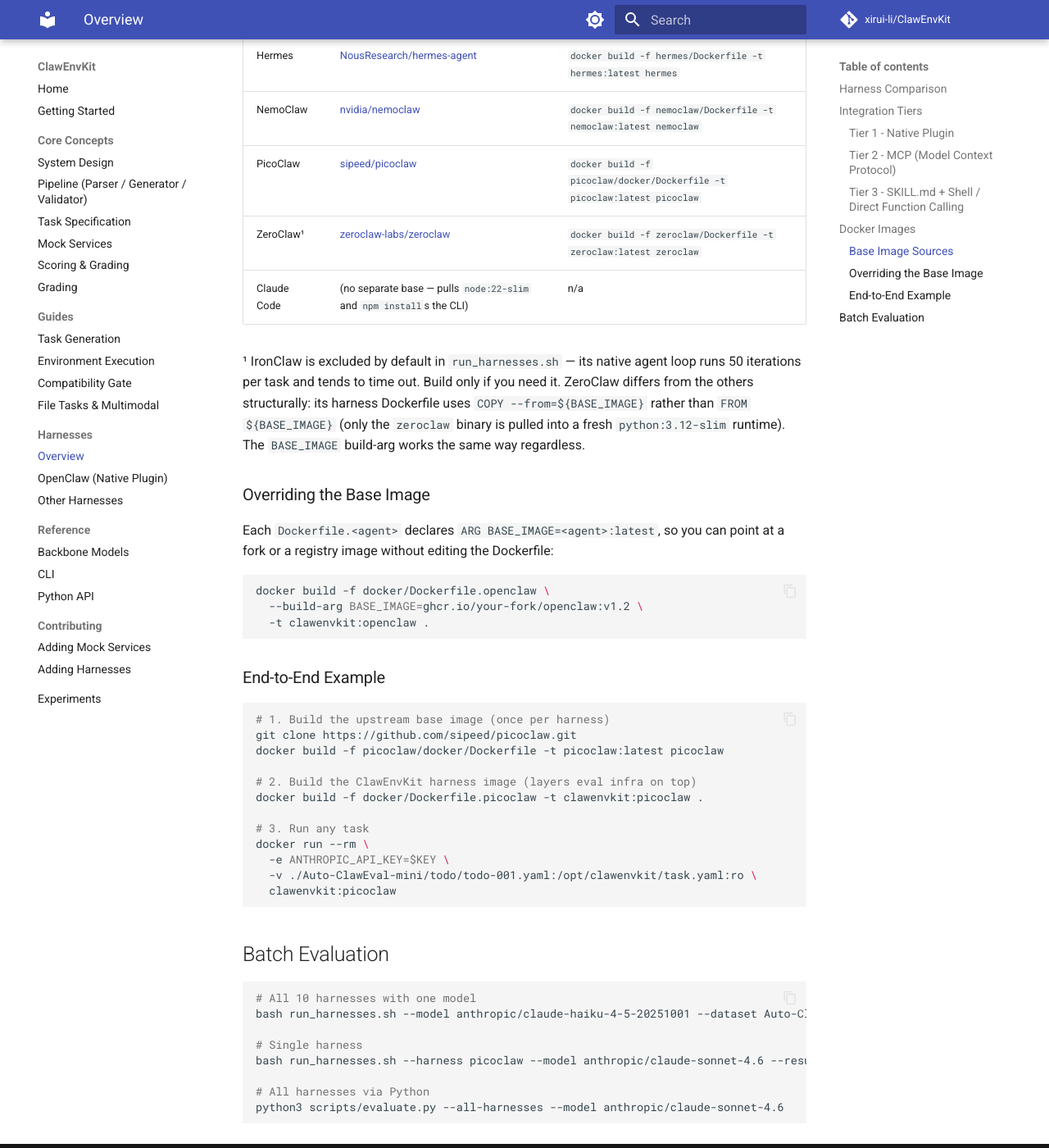
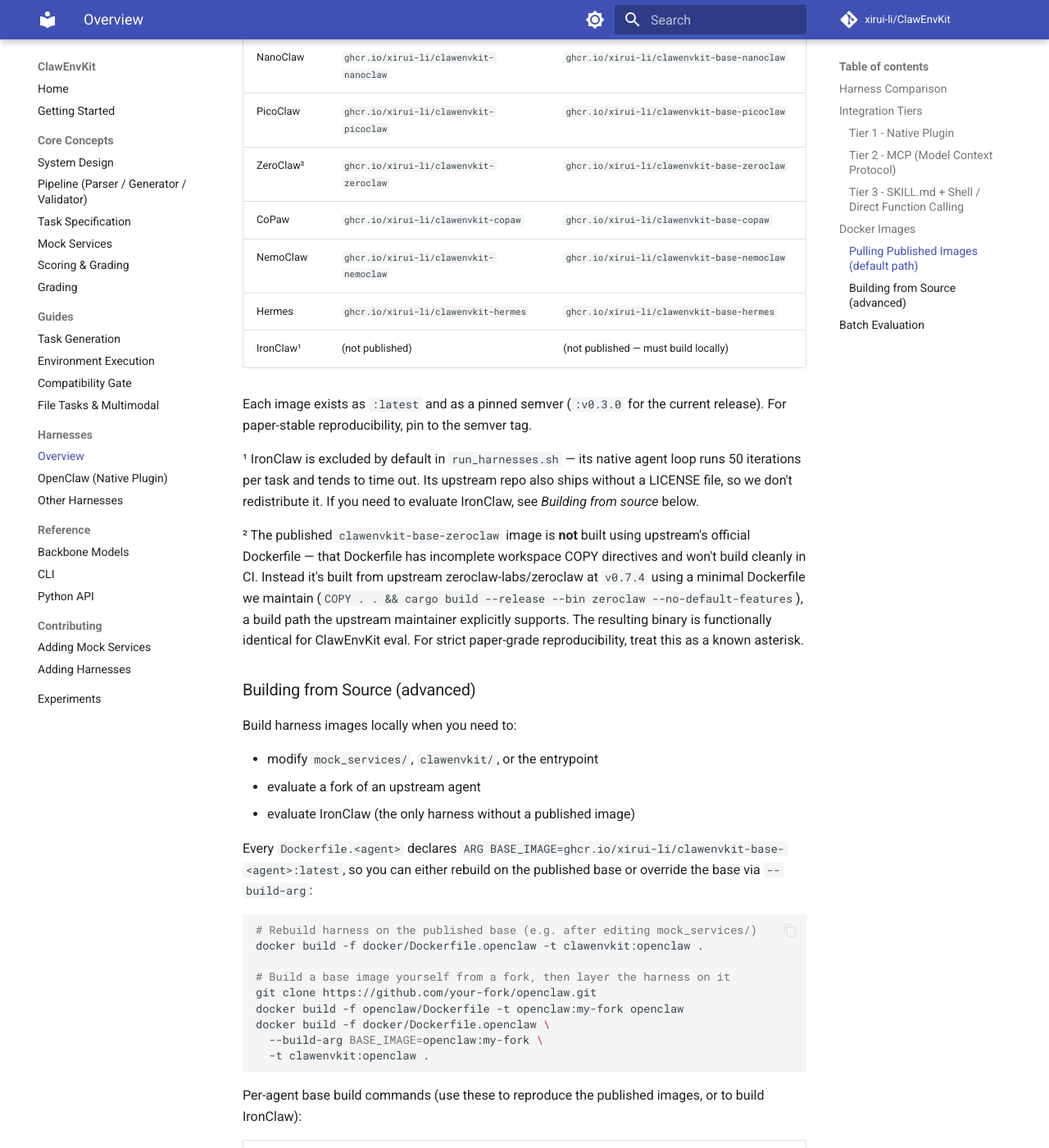
Before and after one commit to xirui-li/ClawEnvKit, an MkDocs documentation site: the page built from docs/agents/index.md, in a window 1280 px wide and 1400 px high, scrolled down 2590 px. Shown: the whole window at 82% size. Built offline with MkDocs 1.6.1 and Material for MkDocs 9.7.7, drawn with Linux system fonts in a browser that asks for light colours; comment, search, counter and statistics services are not loaded; some of the changed text lies outside the part shown.

Commit message:
Switch default base image to GHCR + reframe docs around docker pull
The publish workflow has produced both layers (base + harness) for 7 of 8
harnesses on GHCR (claudecode + openclaw + nanoclaw + copaw + hermes +
nemoclaw + picoclaw + zeroclaw). With those images public, we can now
make `docker pull` the default install path instead of asking users to
build 8 base images by hand.

Default flip — 7 Dockerfile.<agent> (all but ironclaw):
- ARG BASE_IMAGE flips from `<agent>:latest` to
  `ghcr.io/xirui-li/clawenvkit-base-<agent>:latest`. A fresh `docker build
  -f docker/Dockerfile.<agent> .` now pulls the base from GHCR with no
  manual setup.
- Header comments swapped: GHCR pull is documented as the default; the
  build-from-source path is presented as the override (for forks /
  modified upstream agents).

Ironclaw stays on the local `ironclaw:latest` default and is documented
as the lone build-yourself harness — its upstream repo has no LICENSE
file so we don't redistribute it. It's also default-excluded from
`run_harnesses.sh`, so most users never hit it.

Doc reframe — top-down, every entrypoint a user might land on:
- README.md: Option A leads with `docker pull` + `docker run` instead of
  `docker build`; harness table now shows GHCR paths; mentions amd64-only
  and that pinned semver tags exist for paper repro; calls out IronClaw
  as the lone exception.
- docs/getting-started.md: "Build an Agent Image" → "Get an Agent Image",
  leads with `docker pull`, demotes local build to the override case.
- docs/agents/index.md: new top section "Pulling Published Images" with
  the GHCR table; the previous "Base Image Sources" table moves into a
  "Building from Source (advanced)" section. Adds a footnote on the
  zeroclaw asterisk (published image is built with our minimal wrapper
  Dockerfile, not upstream's broken one — paper-repro caveat).
- CONTRIBUTING.md §3c: rewritten around `docker pull` for the default
  case + `--build-arg BASE_IMAGE` for fork testing.
- scripts/evaluate.py: error message when image is missing now offers
  `docker pull` first, build second; mentions IronClaw as the only
  publish-exempt harness.

Workflow hygiene:
- Added `timeout-minutes: 45` to publish-base and `30` to
  publish-harness so a hung upstream build can't burn 6 hours of CI.

Co-Authored-By: Claude Opus 4.7 (1M context) <noreply@anthropic.com>

````diff
--- a/docs/agents/index.md
+++ b/docs/agents/index.md
@@ -54,60 +54,93 @@ Agent Loop is a variant that uses direct OpenAI-format function calling
 Each harness ships its own `Dockerfile.<agent>` in [`docker/`](https://github.com/xirui-li/ClawEnvKit/tree/main/docker).
 Most of them layer ClawEnvKit's eval infrastructure (mock services, MCP server,
 entrypoint) on top of an upstream **base image** that ships the agent runtime
-itself. You must build (or pull) that base image first before building the
-ClawEnvKit harness image.
+itself.
 
-### Base Image Sources
+### Pulling Published Images (default path)
 
-The harness expects each base image tagged as `<agent>:latest` by default.
-Build them locally from the upstream sources:
+Both layers — the base images and the harness images — are published on GHCR
+under the `ghcr.io/xirui-li/` namespace. From a fresh checkout you don't need
+to build anything: just pull and run.
+
+```bash
+docker pull ghcr.io/xirui-li/clawenvkit-claudecode:latest
+docker run --rm -e ANTHROPIC_API_KEY=$KEY \
+  -v ./Auto-ClawEval-mini/todo/todo-001.yaml:/opt/clawenvkit/task.yaml:ro \
+  ghcr.io/xirui-li/clawenvkit-claudecode:latest
+```
+
+Published images (all `linux/amd64`):
+
+| Harness | Harness image | Base image |
+|---------|---------------|------------|
+| OpenClaw | `ghcr.io/xirui-li/clawenvkit-openclaw` | `ghcr.io/xirui-li/clawenvkit-base-openclaw` |
+| Claude Code | `ghcr.io/xirui-li/clawenvkit-claudecode` | (no separate base — `node:22-slim` + `npm install`) |
+| NanoClaw | `ghcr.io/xirui-li/clawenvkit-nanoclaw` | `ghcr.io/xirui-li/clawenvkit-base-nanoclaw` |
+| PicoClaw | `ghcr.io/xirui-li/clawenvkit-picoclaw` | `ghcr.io/xirui-li/clawenvkit-base-picoclaw` |
+| ZeroClaw² | `ghcr.io/xirui-li/clawenvkit-zeroclaw` | `ghcr.io/xirui-li/clawenvkit-base-zeroclaw` |
+| CoPaw | `ghcr.io/xirui-li/clawenvkit-copaw` | `ghcr.io/xirui-li/clawenvkit-base-copaw` |
+| NemoClaw | `ghcr.io/xirui-li/clawenvkit-nemoclaw` | `ghcr.io/xirui-li/clawenvkit-base-nemoclaw` |
+| Hermes | `ghcr.io/xirui-li/clawenvkit-hermes` | `ghcr.io/xirui-li/clawenvkit-base-hermes` |
+| IronClaw¹ | (not published) | (not published — must build locally) |
+
+Each image exists as `:latest` and as a pinned semver (`:v0.3.0` for the
+current release). For paper-stable reproducibility, pin to the semver tag.
+
+¹ IronClaw is excluded by default in `run_harnesses.sh` — its native agent
+loop runs 50 iterations per task and tends to time out. Its upstream repo
+also ships without a LICENSE file, so we don't redistribute it. If you need
+to evaluate IronClaw, see *Building from source* below.
+
+² The published `clawenvkit-base-zeroclaw` image is **not** built using
+upstream's official Dockerfile — that Dockerfile has incomplete workspace
+COPY directives and won't build cleanly in CI. Instead it's built from
+upstream zeroclaw-labs/zeroclaw at `v0.7.4` using a minimal Dockerfile we
+maintain (`COPY . . && cargo build --release --bin zeroclaw
+--no-default-features`), a build path the upstream maintainer explicitly
+supports. The resulting binary is functionally identical for ClawEnvKit
+eval. For strict paper-grade reproducibility, treat this as a known asterisk.
+
+### Building from Source (advanced)
+
+Build harness images locally when you need to:
+
+- modify `mock_services/`, `clawenvkit/`, or the entrypoint
+- evaluate a fork of an upstream agent
+- evaluate IronClaw (the only harness without a published image)
+
+Every `Dockerfile.<agent>` declares `ARG BASE_IMAGE=ghcr.io/xirui-li/clawenvkit-base-<agent>:latest`,
+so you can either rebuild on the published base or override the base via
+`--build-arg`:
+
+```bash
+# Rebuild harness on the published base (e.g. after editing mock_services/)
+docker build -f docker/Dockerfile.openclaw -t clawenvkit:openclaw .
+
+# Build a base image yourself from a fork, then layer the harness on it
+git clone https://github.com/your-fork/openclaw.git
+docker build -f openclaw/Dockerfile -t openclaw:my-fork openclaw
+docker build -f docker/Dockerfile.openclaw \
+  --build-arg BASE_IMAGE=openclaw:my-fork \
+  -t clawenvkit:openclaw .
+```
+
+Per-agent base build commands (use these to reproduce the published images,
+or to build IronClaw):
 
 | Harness | Upstream repo | Build the base image |
 |---------|---------------|----------------------|
 | OpenClaw | [openclaw/openclaw](https://github.com/openclaw/openclaw) | `docker build -f openclaw/Dockerfile -t openclaw:latest openclaw` |
 | NanoClaw | [qwibitai/nanoclaw](https://github.com/qwibitai/nanoclaw) | `docker build -f nanoclaw/container/Dockerfile -t nanoclaw:latest nanoclaw/container` |
-| IronClaw¹ | [nearai/ironclaw](https://github.com/nearai/ironclaw) | `docker build -f ironclaw/Dockerfile -t ironclaw:latest ironclaw` |
+| IronClaw | [nearai/ironclaw](https://github.com/nearai/ironclaw) | `docker build -f ironclaw/Dockerfile -t ironclaw:latest ironclaw` |
 | CoPaw | [agentscope-ai/CoPaw](https://github.com/agentscope-ai/CoPaw) | `docker build -f copaw/deploy/Dockerfile -t copaw:latest copaw` |
 | Hermes | [NousResearch/hermes-agent](https://github.com/NousResearch/hermes-agent) | `docker build -f hermes/Dockerfile -t hermes:latest hermes` |
 | NemoClaw | [nvidia/nemoclaw](https://github.com/nvidia/nemoclaw) | `docker build -f nemoclaw/Dockerfile -t nemoclaw:latest nemoclaw` |
 | PicoClaw | [sipeed/picoclaw](https://github.com/sipeed/picoclaw) | `docker build -f picoclaw/docker/Dockerfile -t picoclaw:latest picoclaw` |
-| ZeroClaw¹ | [zeroclaw-labs/zeroclaw](https://github.com/zeroclaw-labs/zeroclaw) | `docker build -f zeroclaw/Dockerfile -t zeroclaw:latest zeroclaw` |
-| Claude Code | (no separate base — pulls `node:22-slim` and `npm install`s the CLI) | n/a |
+| ZeroClaw | [zeroclaw-labs/zeroclaw](https://github.com/zeroclaw-labs/zeroclaw) | upstream Dockerfile is broken; see footnote ² above for the working build |
 
-¹ IronClaw is excluded by default in `run_harnesses.sh` — its native agent loop
-runs 50 iterations per task and tends to time out. Build only if you need it.
-ZeroClaw differs from the others structurally: its harness Dockerfile uses
-`COPY --from=${BASE_IMAGE}` rather than `FROM ${BASE_IMAGE}` (only the
-`zeroclaw` binary is pulled into a fresh `python:3.12-slim` runtime). The
-`BASE_IMAGE` build-arg works the same way regardless.
-
-### Overriding the Base Image
-
-Each `Dockerfile.<agent>` declares `ARG BASE_IMAGE=<agent>:latest`, so you can
-point at a fork or a registry image without editing the Dockerfile:
-
-```bash
-docker build -f docker/Dockerfile.openclaw \
-  --build-arg BASE_IMAGE=ghcr.io/your-fork/openclaw:v1.2 \
-  -t clawenvkit:openclaw .
-```
-
-### End-to-End Example
-
-```bash
-# 1. Build the upstream base image (once per harness)
-git clone https://github.com/sipeed/picoclaw.git
-docker build -f picoclaw/docker/Dockerfile -t picoclaw:latest picoclaw
-
-# 2. Build the ClawEnvKit harness image (layers eval infra on top)
-docker build -f docker/Dockerfile.picoclaw -t clawenvkit:picoclaw .
-
-# 3. Run any task
-docker run --rm \
-  -e ANTHROPIC_API_KEY=$KEY \
-  -v ./Auto-ClawEval-mini/todo/todo-001.yaml:/opt/clawenvkit/task.yaml:ro \
-  clawenvkit:picoclaw
-```
+If you're rebuilding to match a *published* base, also pass
+`--build-arg BASE_IMAGE=<agent>:latest` to the harness build so it consumes
+your local image rather than re-pulling from GHCR.
 
 ## Batch Evaluation
 
````
Also changed, not shown: CONTRIBUTING.md (+25 -10 lines), README.md (+29 -16 lines), docs/getting-started.md (+21 -5 lines), 10 other files.
